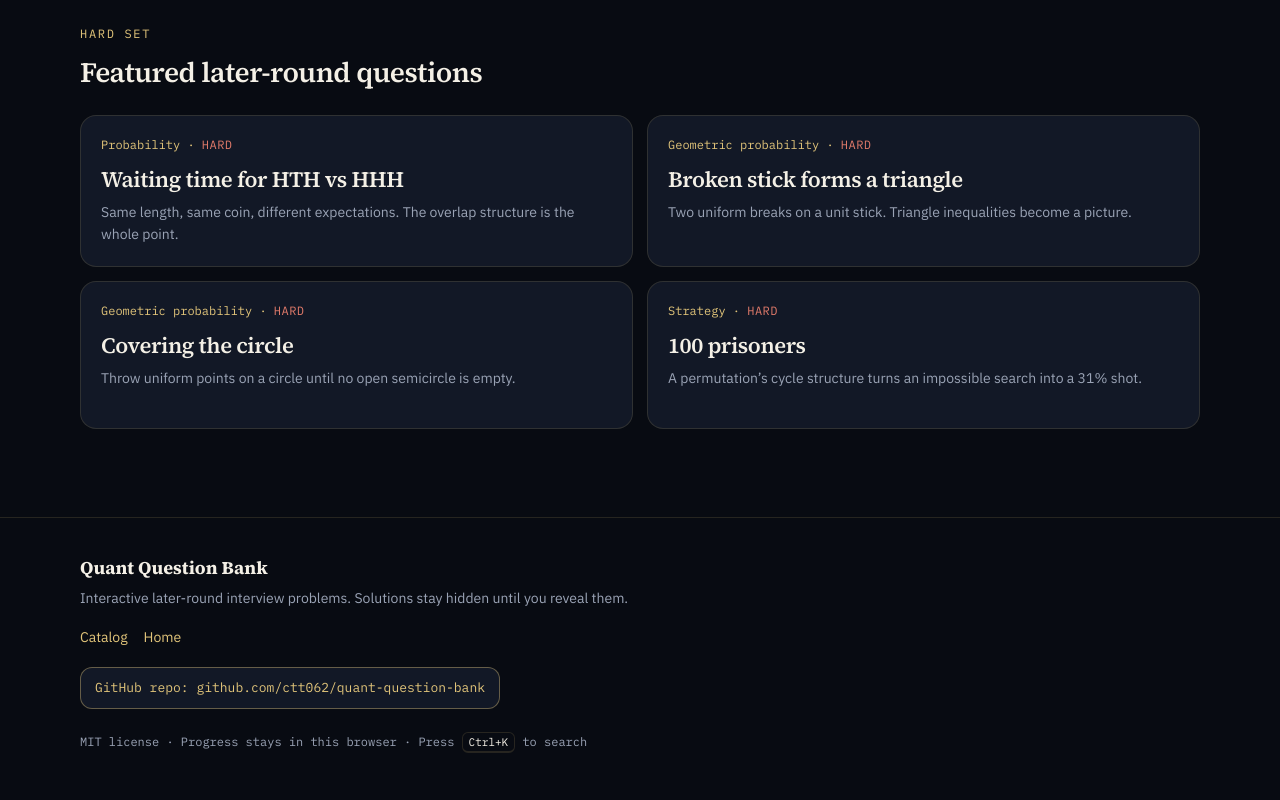
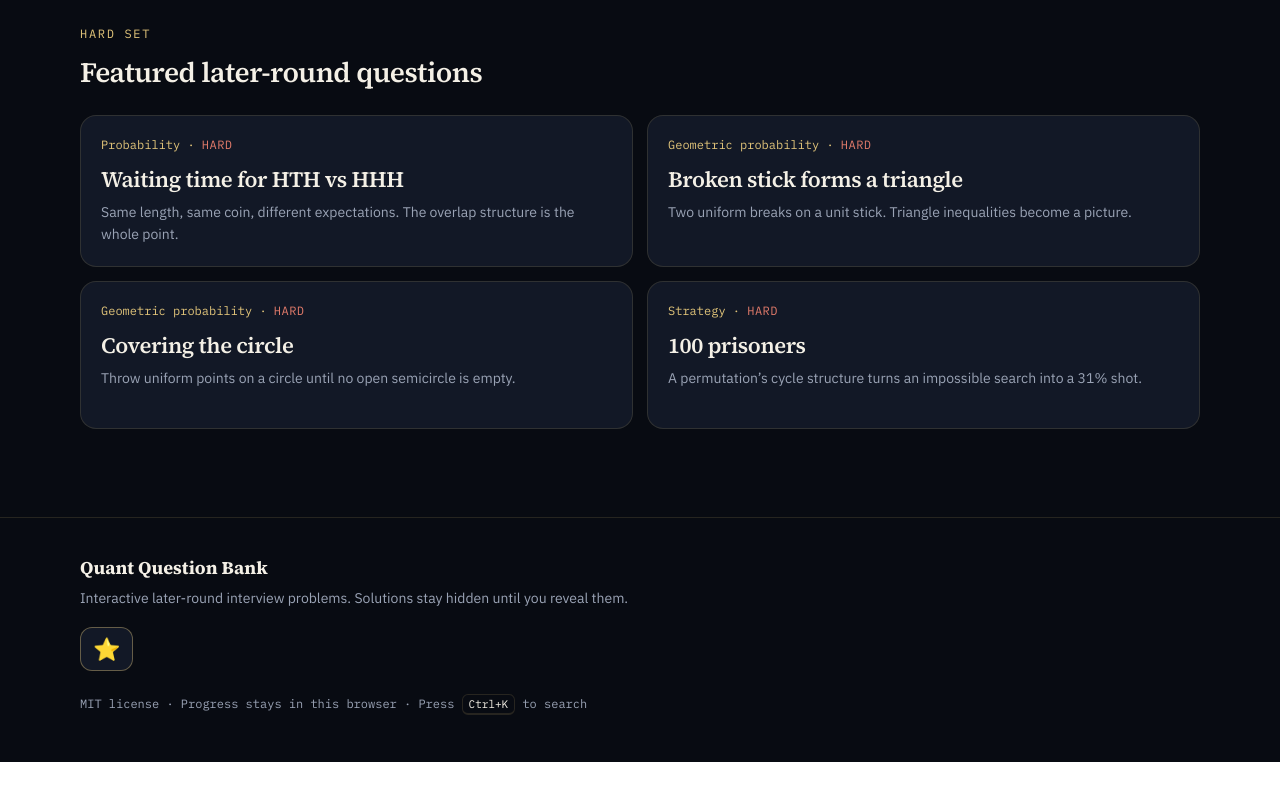
Before and after one commit to ctt062/quant-question-bank, a plain HTML site: page index.html in a window 1280 px wide. Shown: the part 1232-2032 px from the top of the page. After the commit the page ends 1994 px from the top, so only its background shows below. Drawn offline with nearby package versions, Linux system fonts and the light colour scheme.

Commit message:
Simplify the footer to a star that opens the GitHub repo.
Home and Catalog already live in the top bar, so they do not need to be repeated.

```diff
--- a/css/app.css
+++ b/css/app.css
@@ -507,19 +507,21 @@
 .foot-inner { max-width: var(--max); margin: 0 auto; display: grid; gap: 18px; }
 .foot-inner strong { color: var(--paper); font-family: var(--serif); font-size: 18px; }
 .foot-inner p { margin: 6px 0 0; }
-.foot-inner div:nth-child(2) { display: flex; gap: 16px; }
 .foot-meta { font-size: 12px; font-family: var(--mono); }
 .gh-repo {
   display: inline-flex;
   align-items: center;
+  justify-content: center;
   width: fit-content;
-  padding: 10px 14px;
+  min-width: 44px;
+  min-height: 44px;
+  padding: 8px 12px;
   border-radius: 12px;
   border: 1px solid var(--line-strong);
   background: var(--panel);
   color: var(--gold);
-  font-family: var(--mono);
-  font-size: 13px;
+  font-size: 22px;
+  line-height: 1;
   text-decoration: none;
 }
 .gh-repo:hover { border-color: var(--gold); text-decoration: none; }
--- a/index.html
+++ b/index.html
@@ -52,11 +52,7 @@
         <strong>Quant Question Bank</strong>
         <p>Interactive later-round interview problems. Solutions stay hidden until you reveal them.</p>
       </div>
-      <div>
-        <a href="#catalog">Catalog</a>
-        <a href="#home">Home</a>
-      </div>
-      <a class="gh-repo" href="https://github.com/ctt062/quant-question-bank" target="_blank" rel="noreferrer">GitHub repo: github.com/ctt062/quant-question-bank</a>
+      <a class="gh-repo" href="https://github.com/ctt062/quant-question-bank" target="_blank" rel="noreferrer" aria-label="GitHub repository">⭐</a>
       <p class="foot-meta">MIT license · Progress stays in this browser · Press <span data-kbd>⌘K</span> to search</p>
     </div>
   </footer>
```
